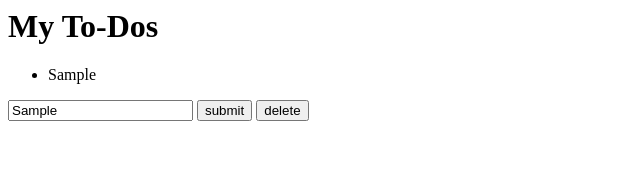
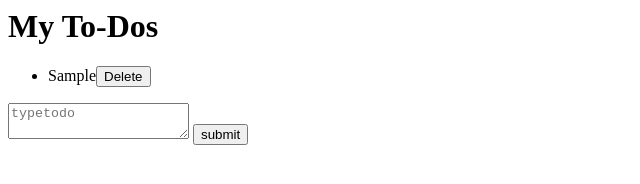
Before and after one commit to joinpursuit/Pursuit-Core-Events-Lab, a website: page index.html in a window 1280 px wide. Both pictures are taken after typing "Sample" into the empty fields and a click on the button "submit". Shown: the whole page, without its empty margins (0-640 px from the left). Drawn offline with Linux system fonts and the light colour scheme.

Commit message:
complete lab

```diff
--- a/index.html
+++ b/index.html
@@ -6,9 +6,9 @@
       <h1>My To-Dos</h1>
       <ul id="newUl"></ul>
       <form>
-        <input id="toDoInput" type="text" placeholder="type a todo">
-        <button id="submitTodo" type="submit">submit</button>
-        <button id="deleteTodo" type="delete">delete</button>
+        <textarea id="toDoInput" type="text"  placeholder="typetodo"></textarea>
+        <button id="submitTodo" type="submit" >submit</button>
       </form>
+      <p id="pTag"></p>
     </body>
 </html>
--- a/index.js
+++ b/index.js
@@ -1,21 +1,37 @@
 // console.log("Code your solution!")
+let input = document.querySelector("#toDoInput");
+let ul = document.querySelector("#newUl");
+let form = document.querySelector("form")
+// const button = document.querySelector("#submitTodo");
 
 
-let input = document.querySelector("#toDoInput");
-let ul = document.querySelector("#newUl")
-const button = document.querySelector("#submitTodo");
-    button.addEventListener("click", (e) => {
-        e.preventDefault();
-    let li = document.createElement("li")
-    li.classList.add("todoList");
-    li.textContent = input.value;
-    ul.appendChild(li);
-    const list = document.getElementsByClassName("todoList")
-})
-let newStyle = document.querySelector("#newUl")
-newStyle.addEventListener("click", (e)=>{
-    e.target.style.textDecoration = "line-through solid rgb(0,0, 0)"
+form.addEventListener("submit", (e) => {
+    // debugger
+    e.preventDefault();
+    if (input.value === ""){
+        pTag.textContent = "String Error Cannot submit empty ToDo";
+    }else{
+        pTag.textContent =""
+        let li = document.createElement("li");
+        // li.classList.add("todoList");
+        li.textContent = input.value;
+        ul.appendChild(li);
+        let deleteButton = document.createElement("button");
+        deleteButton.innerHTML = "Delete";
+        li.appendChild(deleteButton);
+        input.value =""
+        deleteButton.addEventListener("click", (e)=>{
+            deleteButton.parentNode.remove(e);
+        })
+        let newStyle = document.querySelector("#newUl");
+        newStyle.addEventListener("click", (e) => {
+          e.target.style.textDecoration = "line-through solid rgb(0,0, 0)";
 
 
+        });
+    }
+});
 
-})
+// ul.addEventListener("dblclick",(e) =>{
+//     e.target.parentNode.removeChild(e.target)
+// })
```
